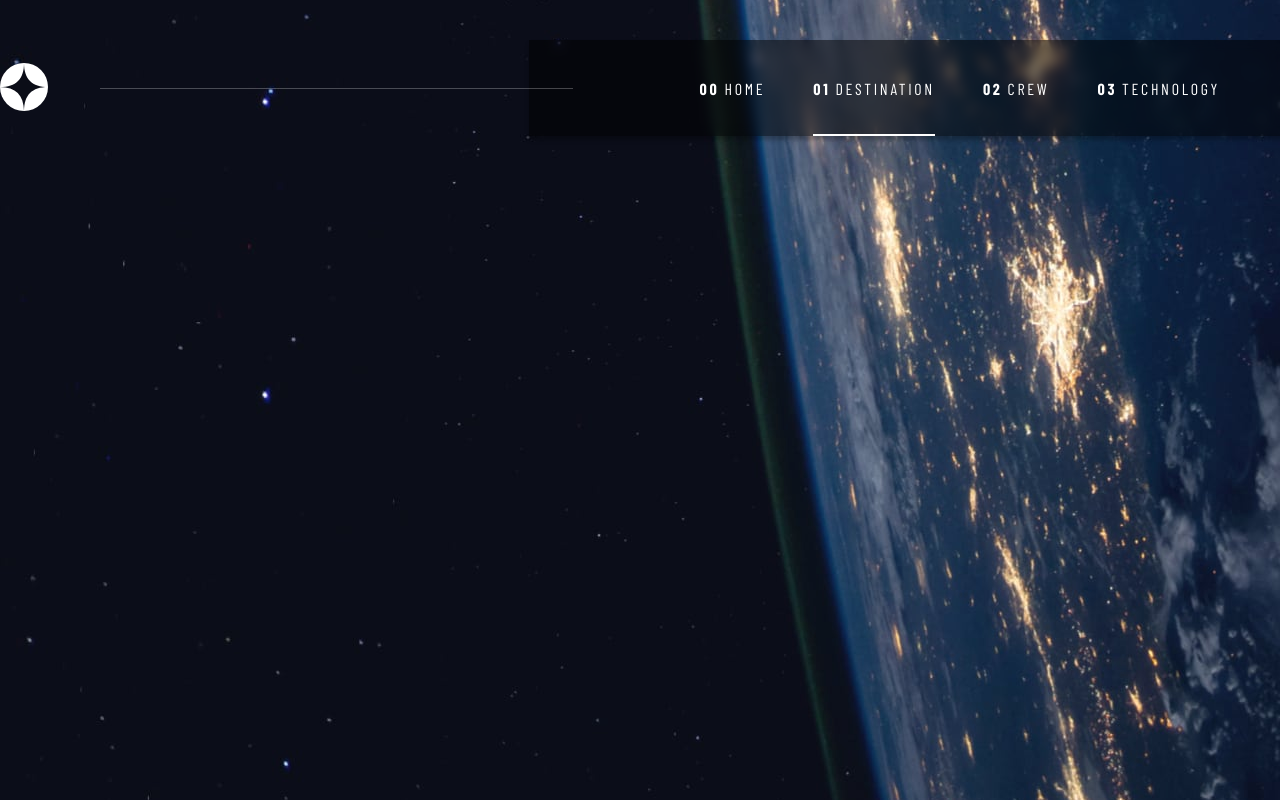
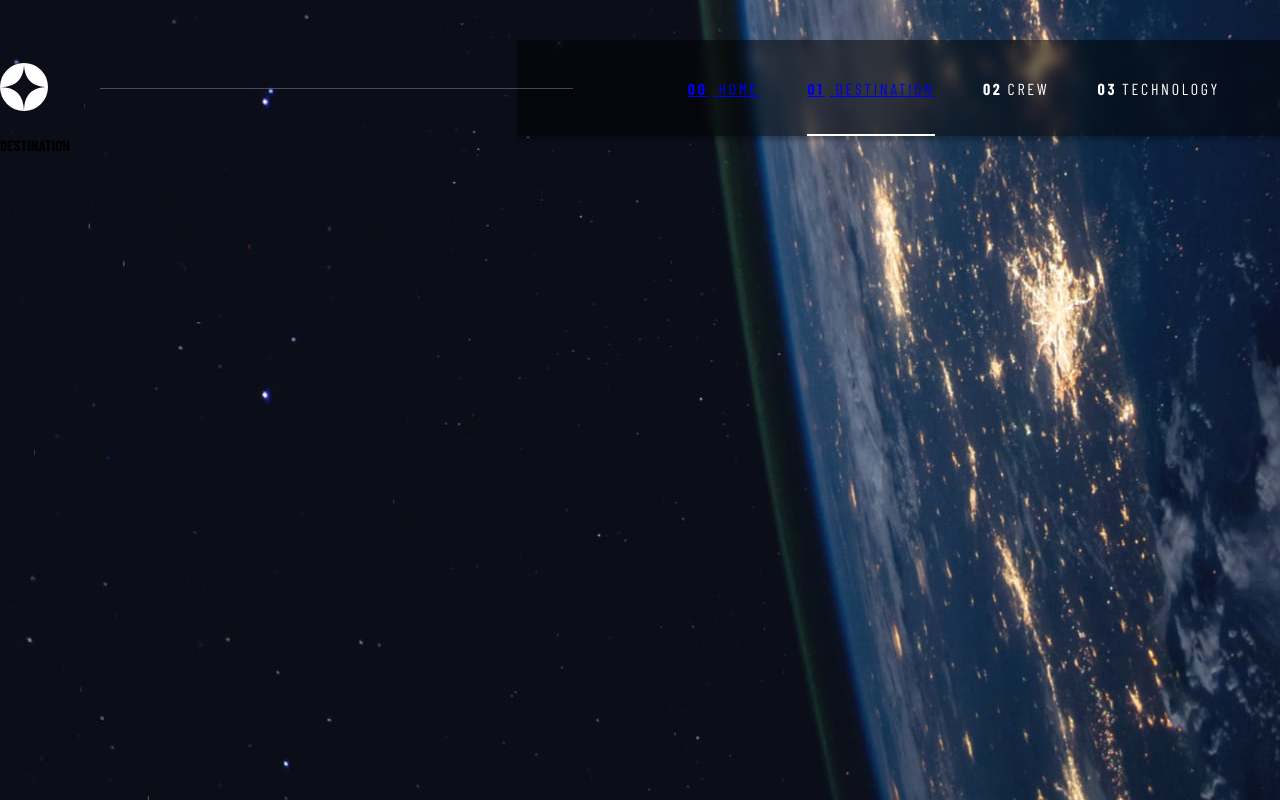
Before and after one commit to MarcoJul/Space-Tourism, a React (Create React App) app: page /destination in a window 1280 px wide. Shown: the top 800 px of the page. Built offline with nearby package versions, Linux system fonts and the light colour scheme; a web font is replaced by a local one.

Commit message:
feat: start setting page with routerV6

```diff
--- a/src/App.tsx
+++ b/src/App.tsx
@@ -4,16 +4,18 @@ import classes from "./App.module.css";
 
 import Layout from "./layout/Layout";
 import Home from "./components/Home";
+import Destination from "./components/Destination";
 
 const App = () => {
   return (
-    <Layout>
-      <BrowserRouter>
+    <BrowserRouter>
+      <Layout>
         <Routes>
           <Route path="/" element={<Home />}></Route>
+          <Route path="/destination" element={<Destination />}></Route>
         </Routes>
-      </BrowserRouter>
-    </Layout>
+      </Layout>
+    </BrowserRouter>
   );
 };
 
--- /dev/null
+++ b/src/components/Destination.tsx
@@ -0,0 +1,9 @@
+const Destination = () => {
+  return (
+    <div>
+      <h2>DESTINATION</h2>
+    </div>
+  );
+};
+
+export default Destination;
--- a/src/components/Header.tsx
+++ b/src/components/Header.tsx
@@ -1,6 +1,9 @@
+import { Link } from "react-router-dom";
+
 import classes from "./Header.module.css";
 
 import { ReactComponent as Logo } from "../assets/shared/logo.svg";
+import { NavLink } from "react-router-dom";
 
 const Header = () => {
   return (
@@ -12,10 +15,14 @@ const Header = () => {
         <nav className={classes.navigation}>
           <ul className={classes.navigationIcons}>
             <li>
-              <span className={classes.bold}>00</span> Home
+              <NavLink to="/">
+                <span className={classes.bold}>00</span> Home
+              </NavLink>
             </li>
             <li className={classes.active}>
-              <span className={classes.bold}>01</span> Destination
+              <NavLink to="/destination">
+                <span className={classes.bold}>01</span> Destination
+              </NavLink>
             </li>
             <li>
               <span className={classes.bold}>02</span> Crew
--- a/src/components/Home.module.css
+++ b/src/components/Home.module.css
@@ -2,7 +2,7 @@
   display: flex;
   justify-content: center;
   align-items: center;
-  height: 100vh;
+  height: 80vh;
 }
 
 .flex {
```
